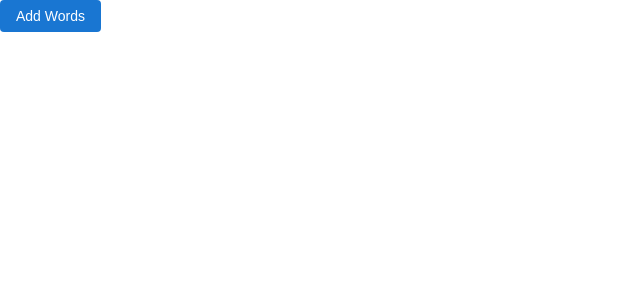
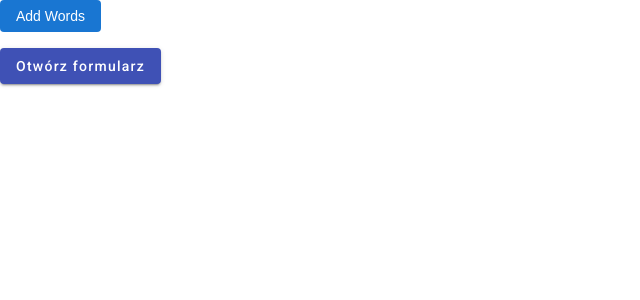
Before and after one commit to marcek/bs-app, an Angular app: page / in a window 1280 px wide. Shown: the top 300 px of the page, without its empty margins (0-640 px from the left). Built offline with nearby package versions, Linux system fonts and the light colour scheme.

Commit message:
moze w koncu...

```diff
--- a/src/app/app.component.ts
+++ b/src/app/app.component.ts
@@ -1,16 +1,32 @@
 import { Component } from "@angular/core";
 import { AddWordButtonComponent } from "src/word/add-word-button.component";
 import { WordListComponent } from "src/word/word-list.component";
+import { MatButtonModule } from '@angular/material/button';
+import { MatDialogModule } from '@angular/material/dialog';
+import { MatDialog } from "@angular/material/dialog";
+import { WordFormComponent } from "./word-form/word-form.component";
+
 
 @Component({
   standalone: true,
-  imports: [AddWordButtonComponent, WordListComponent],
+  imports: [AddWordButtonComponent, WordListComponent, MatButtonModule, MatDialogModule ],
   selector: "bs-app",
   template: `
     <div class="bs-app">
       <bs-add-word-button></bs-add-word-button>
       <bs-word-list></bs-word-list>
+      <button mat-raised-button color="primary" (click)="openWordFormDialog()">Otwórz formularz</button>
     </div>
   `
 })
-export class AppComponent {}
+export class AppComponent {
+
+
+  constructor(private dialog: MatDialog) {}
+  openWordFormDialog(): void {
+
+    this.dialog.open(WordFormComponent, {
+      width: '400px'
+    });
+  }
+}
```
